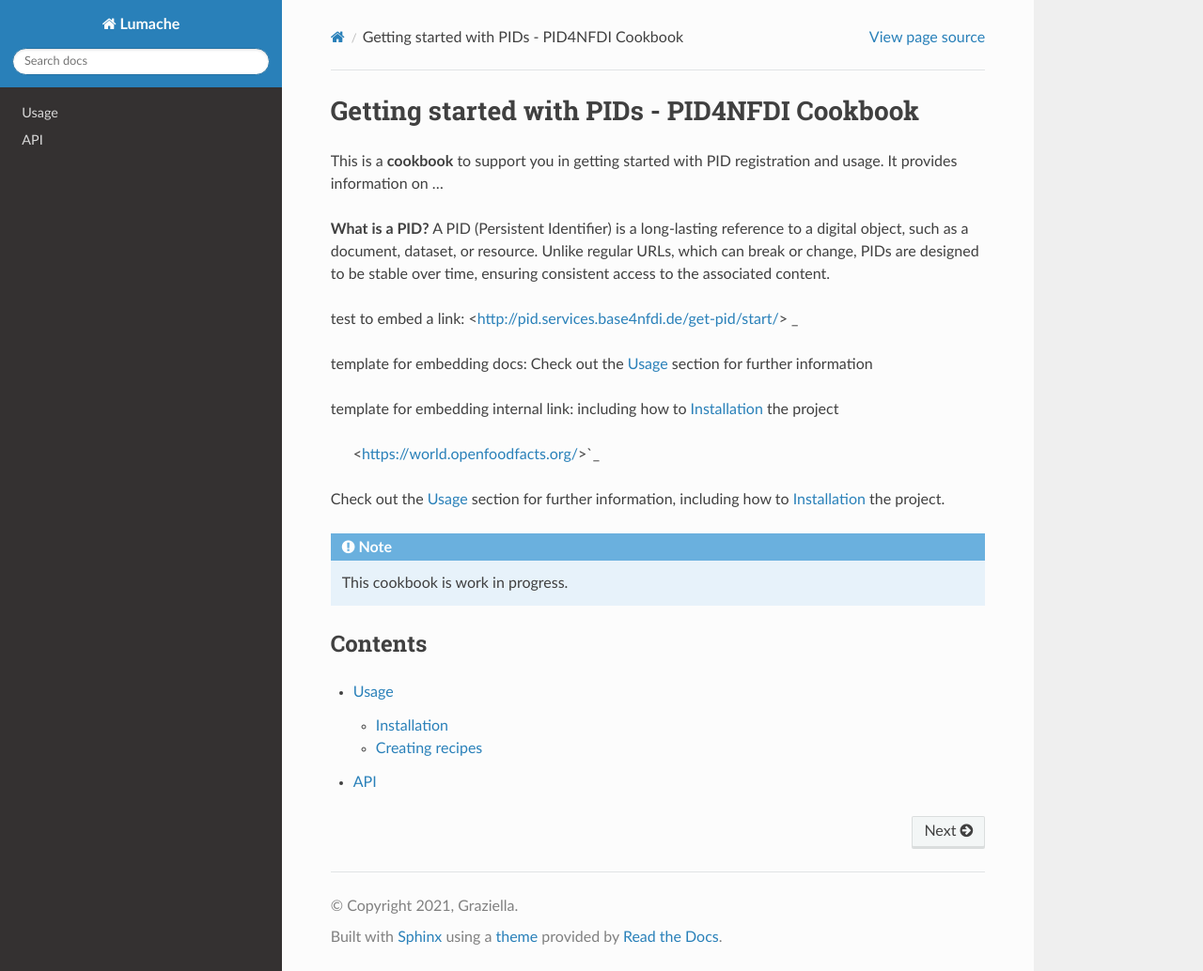
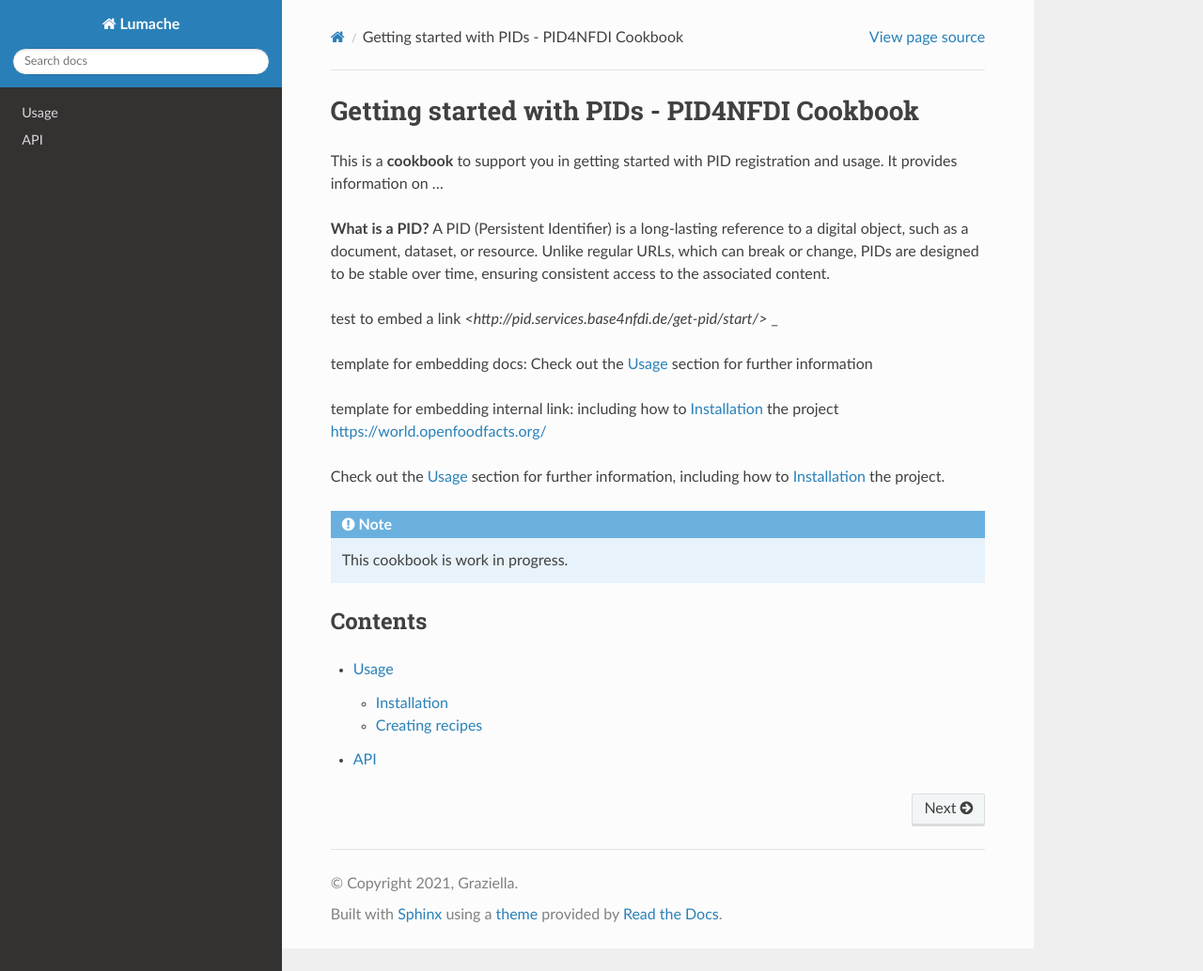
Before and after one commit to stephw-tib/pid4nfdi-training, a Sphinx documentation site: the page built from docs/source/index.rst, in a window 1280 px wide and 1034 px high. Shown: the whole window at 94% size. Built offline with Sphinx 7.4.7 and the Read the Docs theme 3.1.0, drawn with Linux system fonts in a browser that asks for light colours; some of the changed lines change nothing that is shown.

Commit message:
Update index.rst
link repair 3

```diff
--- a/docs/source/index.rst
+++ b/docs/source/index.rst
@@ -10,14 +10,12 @@
 which can break or change, PIDs are designed to be stable over time,
 ensuring consistent access to the associated content.
 
-test to embed a link: <http://pid.services.base4nfdi.de/get-pid/start/> _
+test to embed a link `<http://pid.services.base4nfdi.de/get-pid/start/>` _
 
 template for embedding docs: Check out the :doc:`usage` section for further information
 
 template for embedding internal link: including
-how to :ref:`installation` the project
-
- <https://world.openfoodfacts.org/>`_
+how to :ref:`installation` the project `<https://world.openfoodfacts.org/>`_
 
 
 Check out the :doc:`usage` section for further information, including
```
